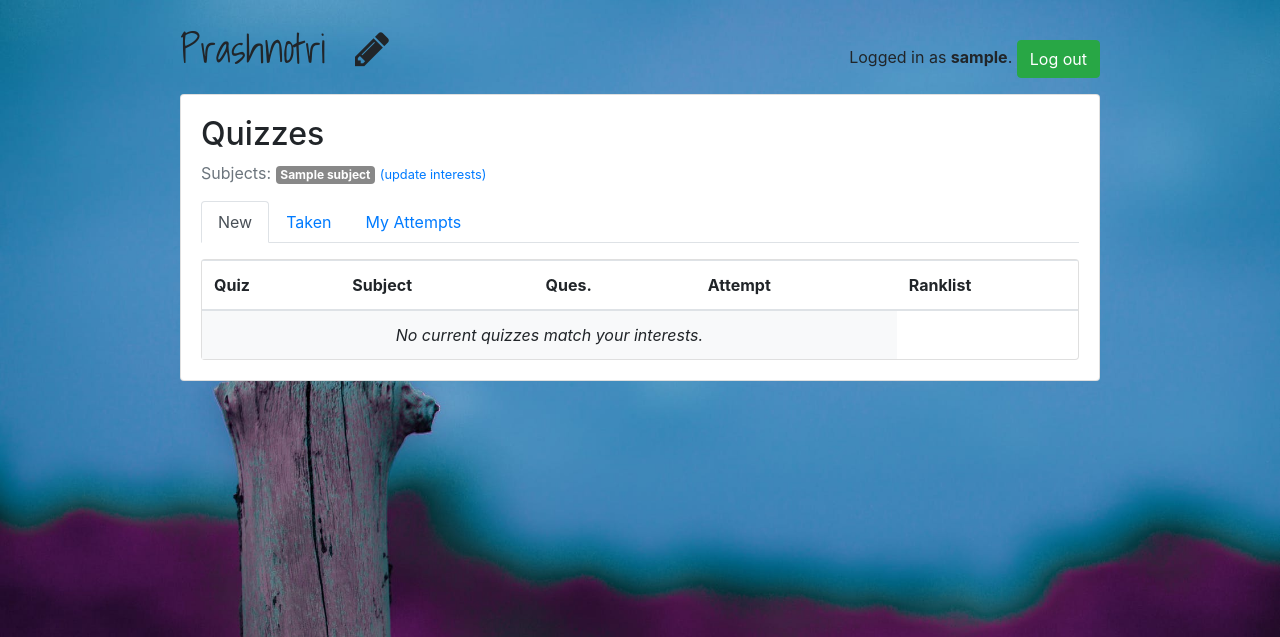
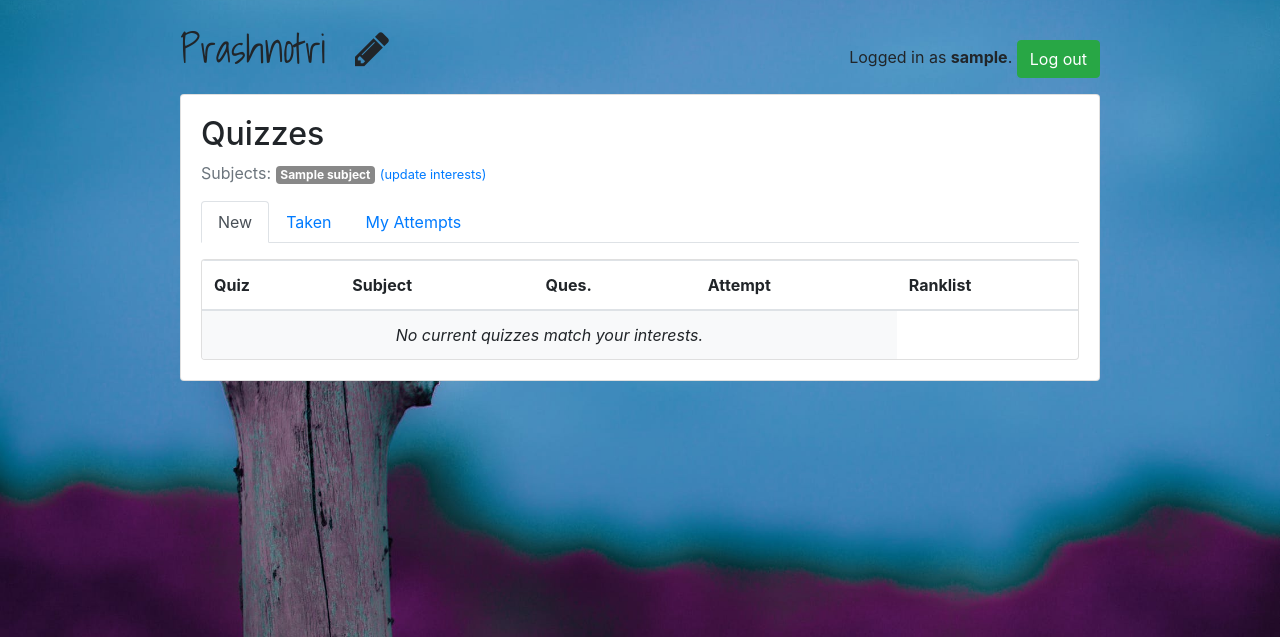
Before and after one commit to vsvipul/Prashnotri, a Django app: page /students/ in a window 1280 px wide. Shown: the top 637 px of the page. Run offline with Django 3.2, Linux system fonts and the light colour scheme; a user stored in the database is signed in; tables that the repository leaves empty hold one stand-in row (values such as "Sample post"); some libraries are stand-ins or nearby versions.

Commit message:
fix background panning

```diff
--- a/prashnotri/classroom/templates/classroom/students/quiz_list.html
+++ b/prashnotri/classroom/templates/classroom/students/quiz_list.html
@@ -2,7 +2,7 @@
 
 {% block content %}
   {% include 'classroom/students/_header.html' with active='new' %}
-  <div class="card">
+  <div class="card table-responsive">
     <table class="table mb-0">
       <thead>
         <tr>
--- a/prashnotri/django_school/settings.py
+++ b/prashnotri/django_school/settings.py
@@ -27,7 +27,7 @@
 # SECURITY WARNING: don't run with debug turned on in production!
 DEBUG = True
 
-ALLOWED_HOSTS = ["10.7.6.96", "127.0.0.1", "localhost"]
+ALLOWED_HOSTS = ["10.7.10.12", "10.7.6.96", "127.0.0.1", "localhost"]
 
 
 # Application definition
--- a/prashnotri/static/css/teachers.css
+++ b/prashnotri/static/css/teachers.css
@@ -1,7 +1,11 @@
 body {
-  background-image:url('../img/bg2.jpeg');
-  background-repeat:no-repeat;
-  background-size:100%;
+  background: url('../img/bg2.jpeg') no-repeat center center fixed;
+  -webkit-background-size: cover;
+  -moz-background-size: cover;
+  -o-background-size: cover;
+  background-size: cover;
+  height: 100%;
+  overflow: hidden;
 }
 
 .logo a {
```
Also changed, not shown: prashnotri/static/css/students.css (+7 -3 lines).
